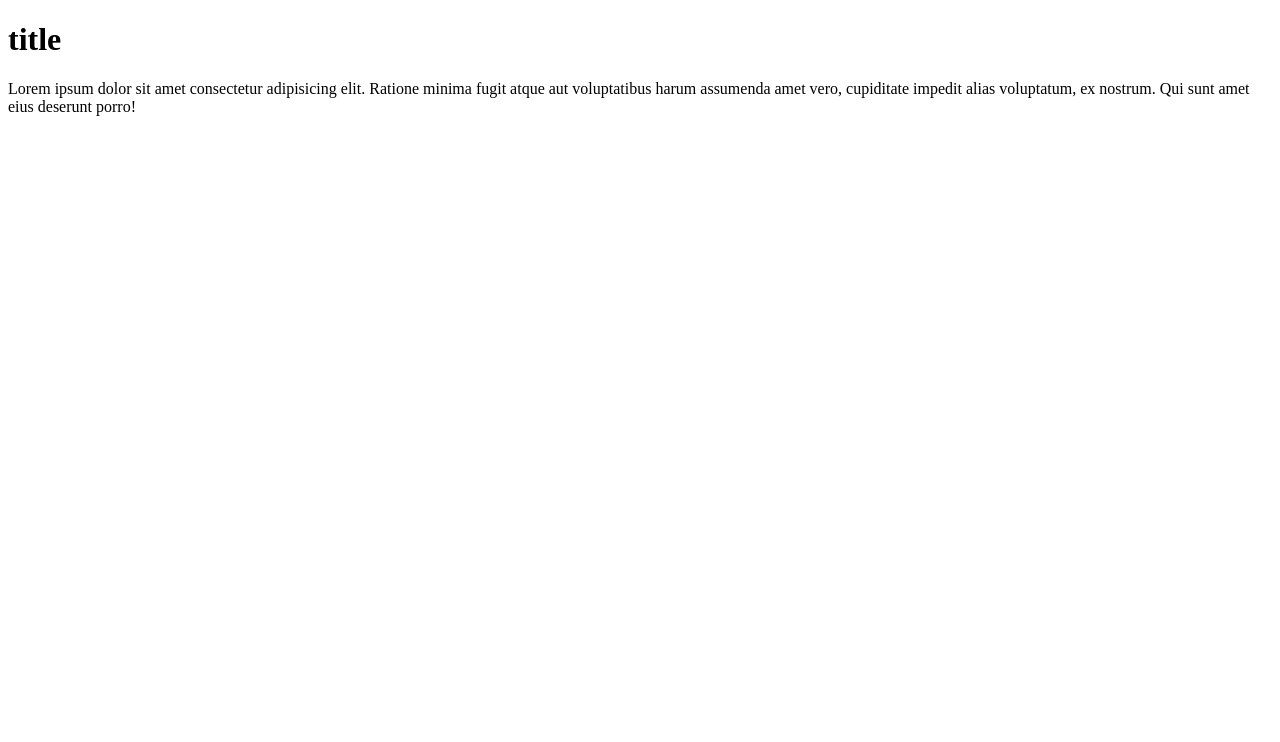
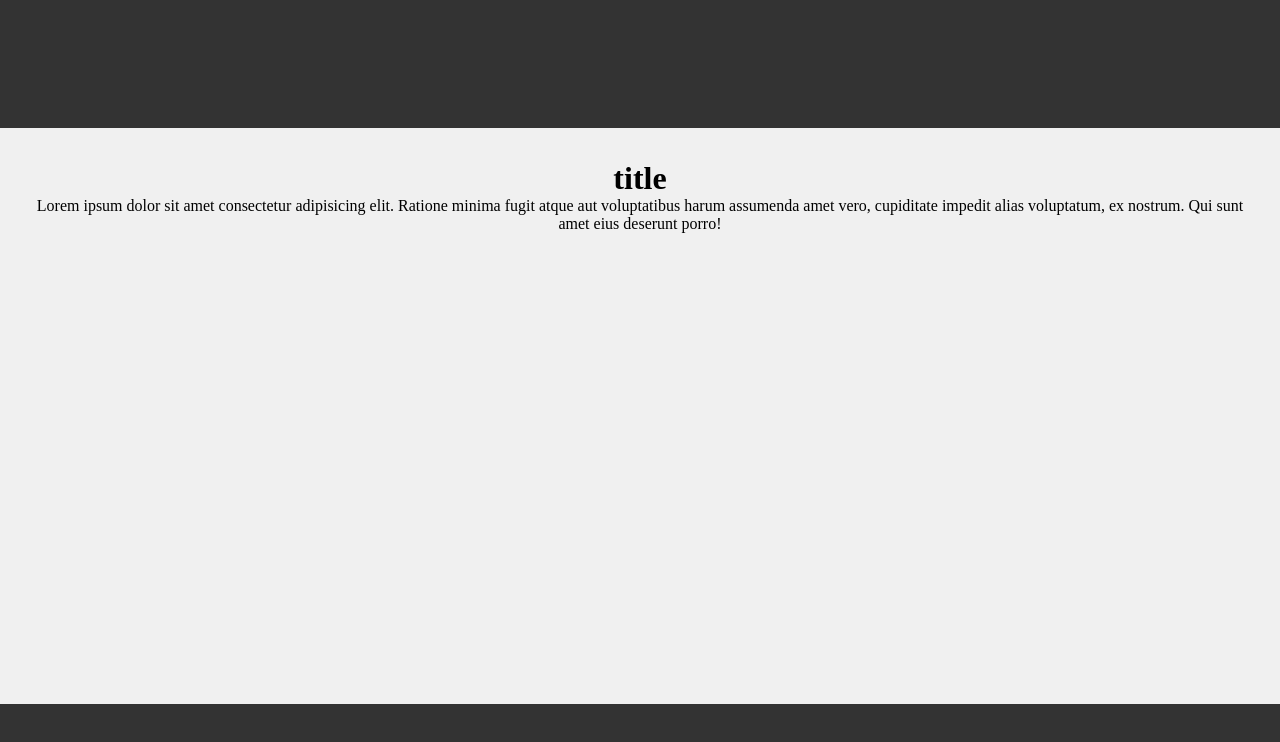
Before and after one commit to BryanMarianoDominguez/prueba-2, a plain HTML site: page index.html in a window 1280 px wide. Drawn offline with Linux system fonts and the light colour scheme.

Commit message:
style(ui): add style index

```diff
--- a/index.html
+++ b/index.html
@@ -4,6 +4,7 @@
     <meta charset="UTF-8">
     <meta name="viewport" content="width=device-width, initial-scale=1.0">
     <title>Prueba</title>
+    <link rel="stylesheet" href="style.css">
 </head>
 <body>
     <header>
--- a/style.css
+++ b/style.css
@@ -4,3 +4,40 @@
     border: 0;
     box-sizing: border-box;
 }
+
+
+body {
+    display: grid;
+    width: 100vw;
+    height: 100vh;
+    grid-template-areas:
+    'header'
+    'main'
+    'footer';
+    grid-template-columns: 1fr;
+    grid-template-rows: 8rem 1fr 6rem;
+}
+
+
+header {
+    grid-area: header;
+    background-color: #333;
+    width: 100%;
+    height: 100%;
+}
+
+main {
+    grid-area: main;
+    background-color: #f0f0f0;
+    width: 100%;
+    height: 100%;
+    text-align: center;
+    padding: 2rem;
+}
+
+footer {
+    grid-area: footer;
+    background-color: #333;
+    width: 100%;
+    height: 100%;
+}
```
